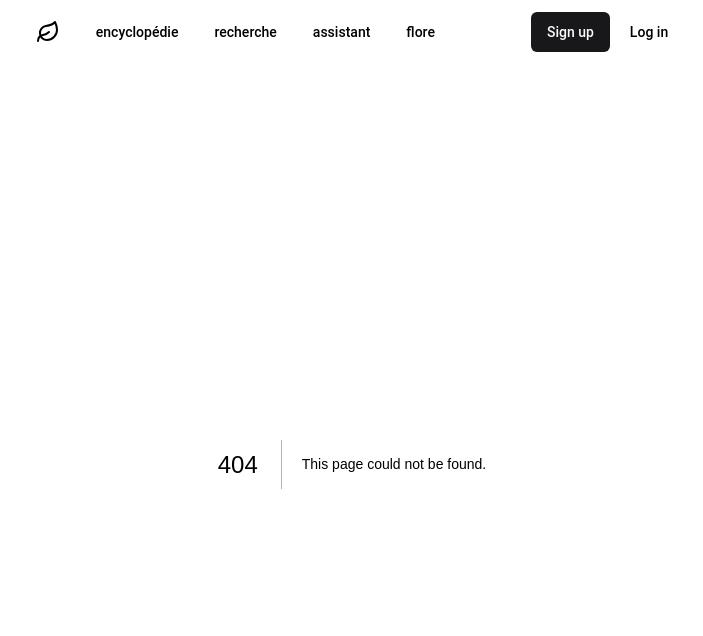
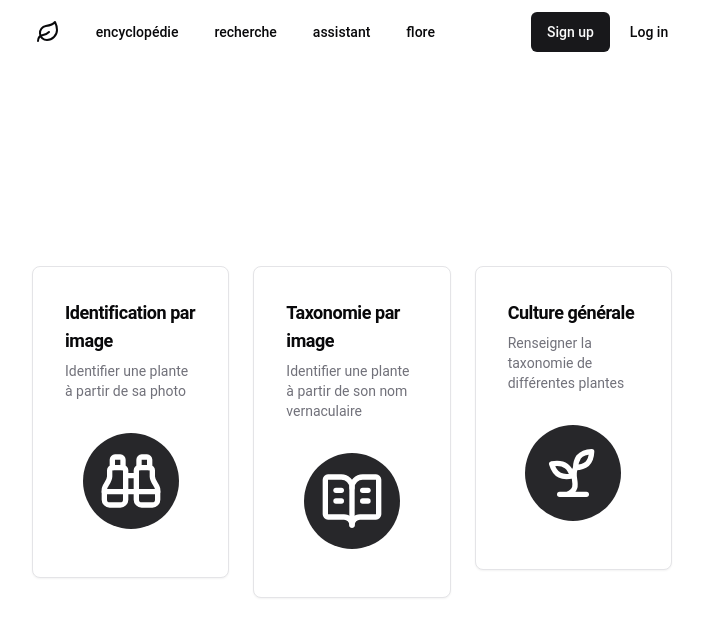
Before and after one commit to SimNed/gardens, a Next.js app: page /quizz in a window 1280 px wide. Before the commit this address had no page. Shown: the top 636 px of the page, without its empty margins (288-991 px from the left). Built offline with nearby package versions, Linux system fonts and the light colour scheme.

Commit message:
add quizz page

```diff
--- /dev/null
+++ b/app/quizz/page.tsx
@@ -0,0 +1,42 @@
+import Section from "../components/Section";
+import { Binoculars, BookOpenText, Sprout } from "lucide-react";
+import QuizzNavigationCard from "./components/QuizzNavigationCard";
+
+const navigationData = [
+  {
+    label: "Identification par image",
+    url: "/identification-by-picture",
+    description: "Identifier une plante à partir de sa photo",
+    icon: <Binoculars />,
+  },
+  {
+    label: "Taxonomie par image",
+    url: "/taxonomy-by-picture",
+    description: "Identifier une plante à partir de son nom vernaculaire",
+    icon: <BookOpenText />,
+  },
+  {
+    label: "Culture générale",
+    url: "/taxonomy-guess",
+    description: "Renseigner la taxonomie de différentes plantes",
+    icon: <Sprout />,
+  },
+];
+
+export default async function QuizzPage() {
+  return (
+    <Section className="flex items-center">
+      <div className="my-24 grid grid-cols-3 gap-6 [&>*]:aspect-square h-fit">
+        {navigationData.map((d) => (
+          <QuizzNavigationCard
+            key={d.label}
+            label={d.label}
+            url={d.url}
+            description={d.description}
+            icon={d.icon}
+          />
+        ))}
+      </div>
+    </Section>
+  );
+}
```
